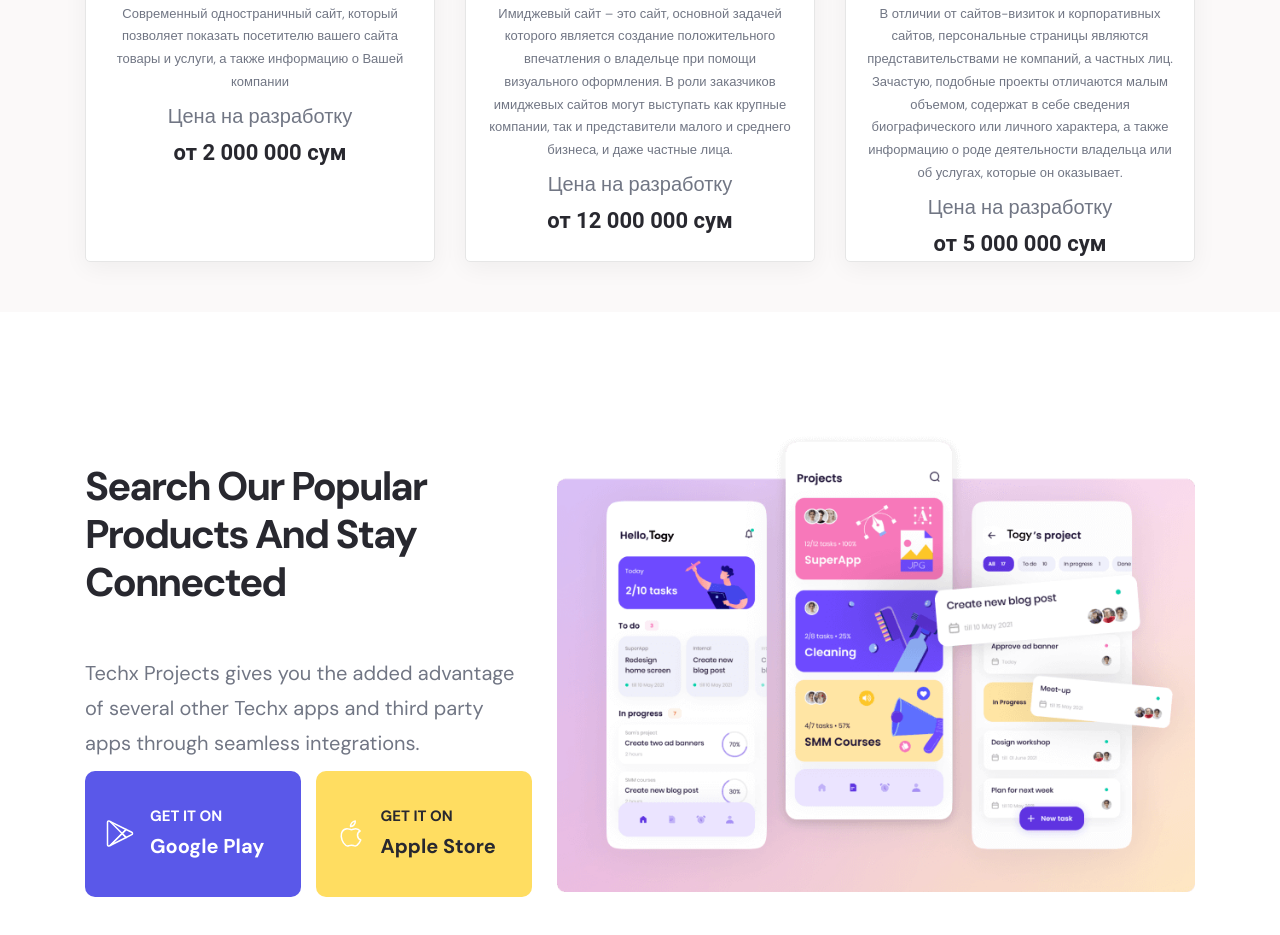
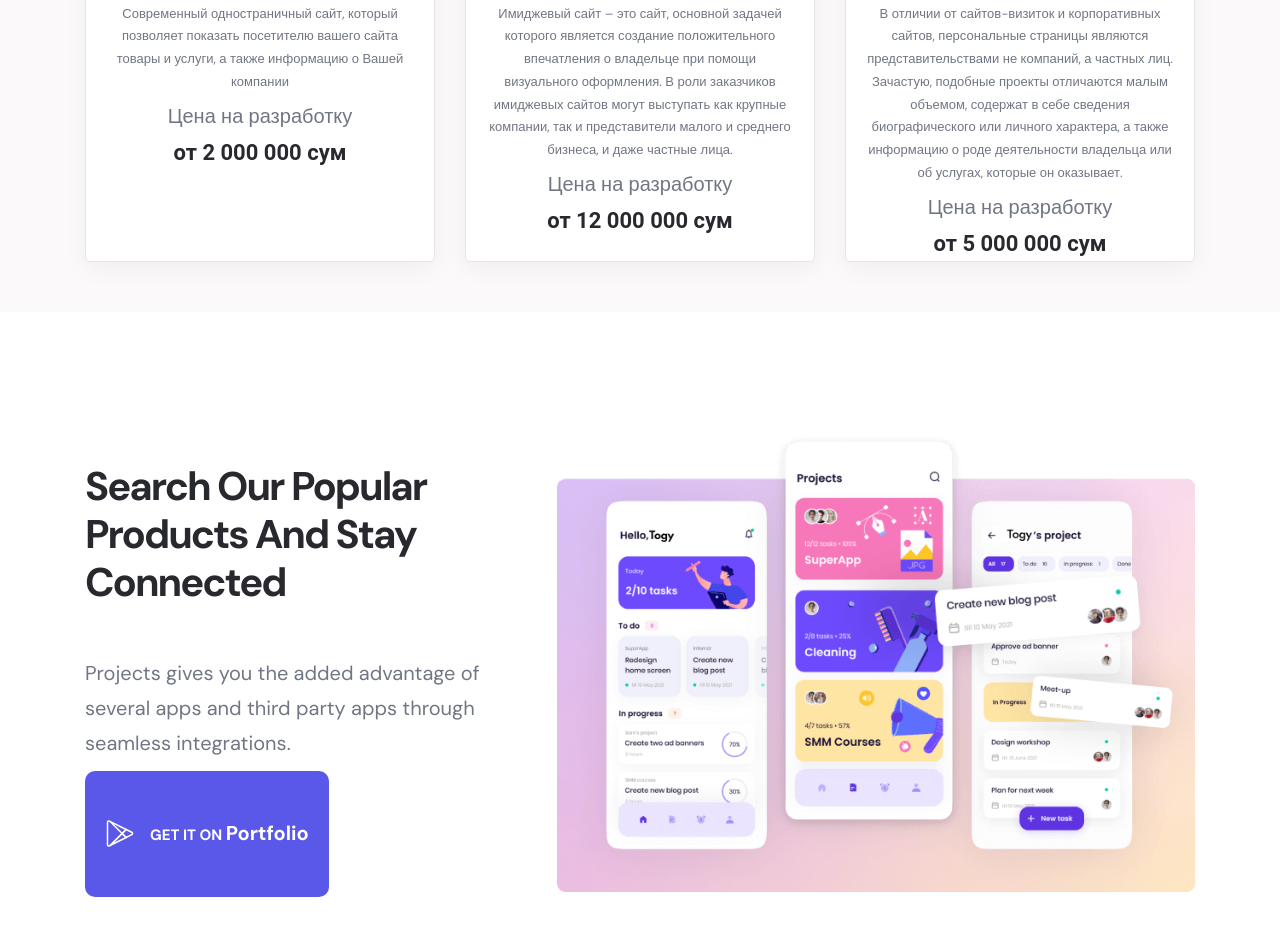
Before and after one commit to stemxxi/Newdemo, a plain HTML site: page index.html in a window 1280 px wide. Shown: the part 1753-2688 px from the top of the page. Drawn offline with nearby package versions, Linux system fonts and the light colour scheme.

Commit message:
newdemo2

```diff
--- a/index.html
+++ b/index.html
@@ -368,7 +368,7 @@
             <h2 class="h2 section-title">Search Our Popular Products And Stay Connected</h2>
 
             <p class="section-text">
-              Techx Projects gives you the added advantage of several other Techx apps and third party apps through
+              Projects gives you the added advantage of several apps and third party apps through
               seamless
               integrations.
             </p>
@@ -380,18 +380,11 @@
 
                 <span class="span">
                   GET IT ON
-                  <strong class="strong">Google Play</strong>
+                  <strong class="strong">Portfolio</strong>
                 </span>
               </a>
 
-              <a href="portfolio.html" class="btn btn-secondary">
-                <img src="./assets/images/apple-store.svg" width="30" height="31" loading="lazy" alt="apple store icon">
 
-                <span class="span">
-                  GET IT ON
-                  <strong class="strong">Apple Store</strong>
-                </span>
-              </a>
 
             </div>
 
```
